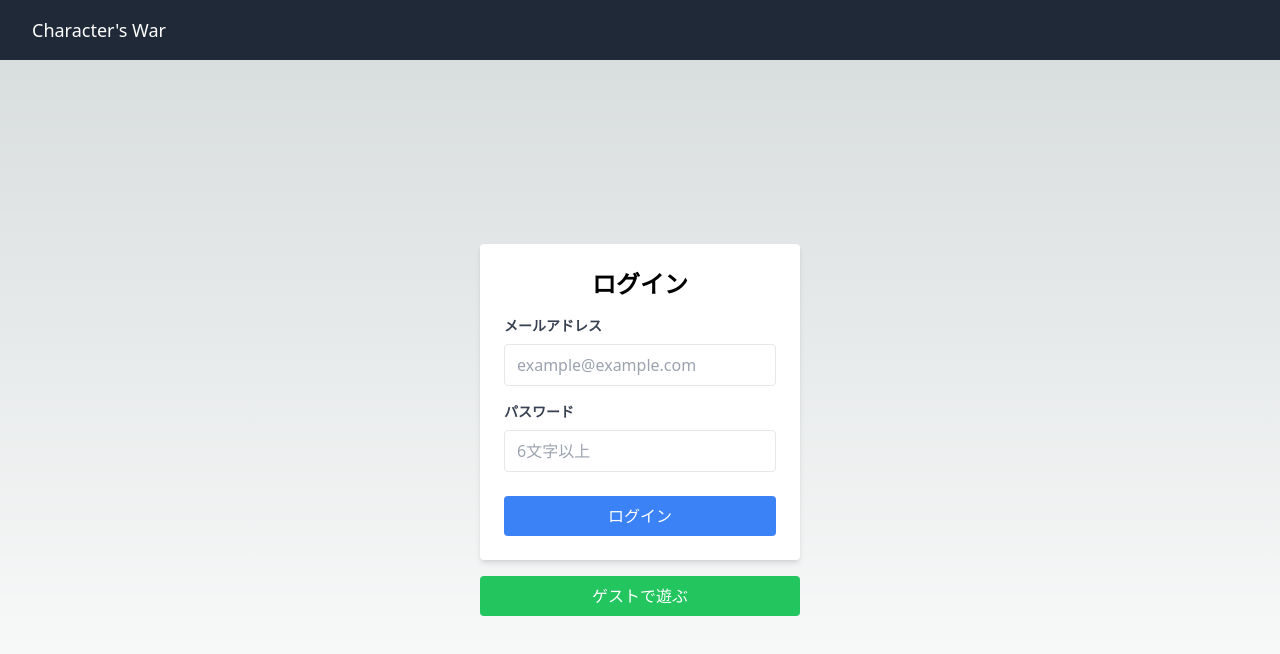
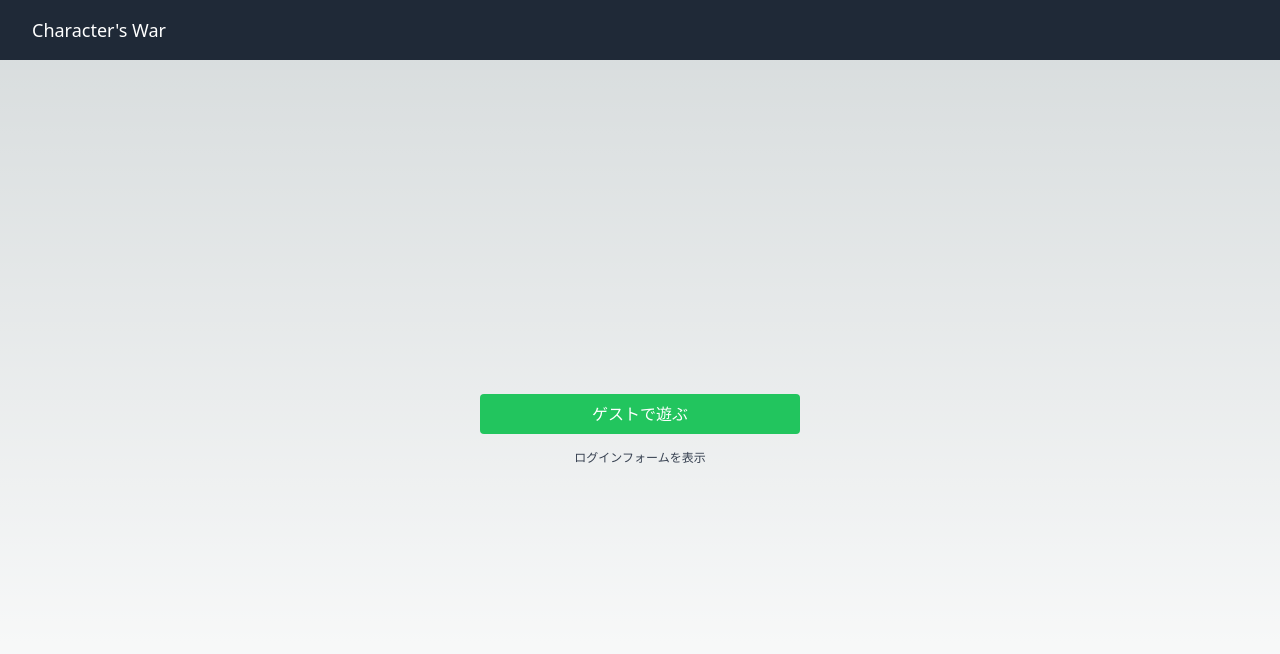
Before and after one commit to Fumiya-Soeno/memosta-api, a Next.js app: page /login in a window 1280 px wide. Shown: the top 654 px of the page. Built offline with nearby package versions, Linux system fonts and the light colour scheme; no server answers.

Commit message:
ログインフォームを修正

```diff
--- a/pages/login.tsx
+++ b/pages/login.tsx
@@ -8,6 +8,7 @@ const Login = () => {
   const [email, setEmail] = useState("");
   const [password, setPassword] = useState("");
   const [error, setError] = useState<string | null>(null);
+  const [showLoginForm, setShowLoginForm] = useState(false);
   const router = useRouter();
 
   // ログイン状態チェック（ログイン済みならトップへリダイレクト）
@@ -109,11 +110,25 @@ const Login = () => {
   return (
     <Template>
       <div className="flex flex-col items-center justify-center">
+        <button
+          onClick={handleGuestLogin}
+          className="mb-4 w-80 bg-green-500 text-white py-2 px-4 rounded hover:bg-green-600"
+        >
+          ゲストで遊ぶ
+        </button>
+        {!showLoginForm && (
+          <button
+            onClick={() => setShowLoginForm(true)}
+            className="text-xs text-gray-700"
+          >
+            ログインフォームを表示
+          </button>
+        )}
+        {showLoginForm && (
           <form
             className="bg-white p-6 rounded shadow-md w-80"
             onSubmit={handleSubmit}
           >
-          <h2 className="text-2xl font-bold mb-4 text-center">ログイン</h2>
             {error && <div className="text-red-500 text-sm mb-4">{error}</div>}
             <div className="mb-4">
               <label className="block text-gray-700 text-sm font-bold mb-2">
@@ -146,12 +161,7 @@ const Login = () => {
               ログイン
             </button>
           </form>
-        <button
-          onClick={handleGuestLogin}
-          className="mt-4 w-80 bg-green-500 text-white py-2 px-4 rounded hover:bg-green-600"
-        >
-          ゲストで遊ぶ
-        </button>
+        )}
       </div>
     </Template>
   );
```
Lines whose indentation alone changed are shown as unchanged.
